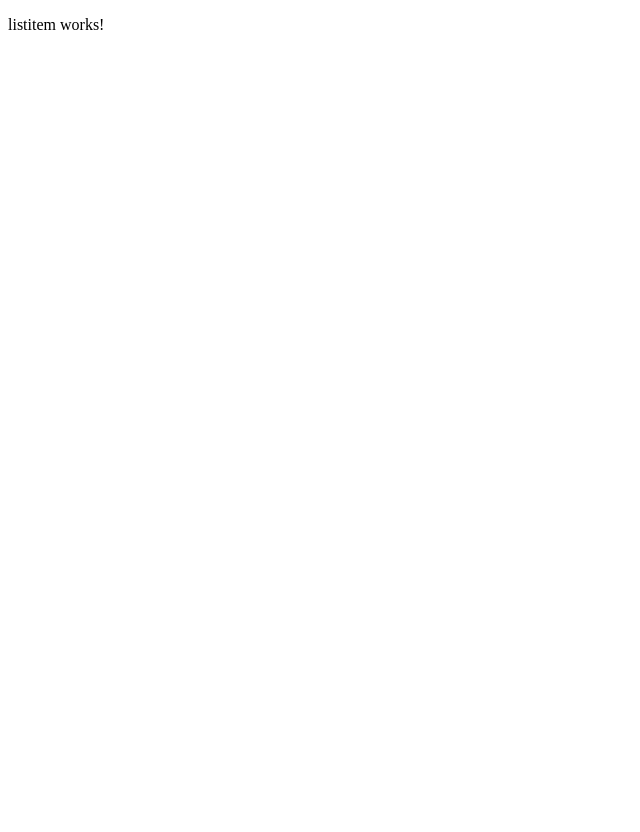
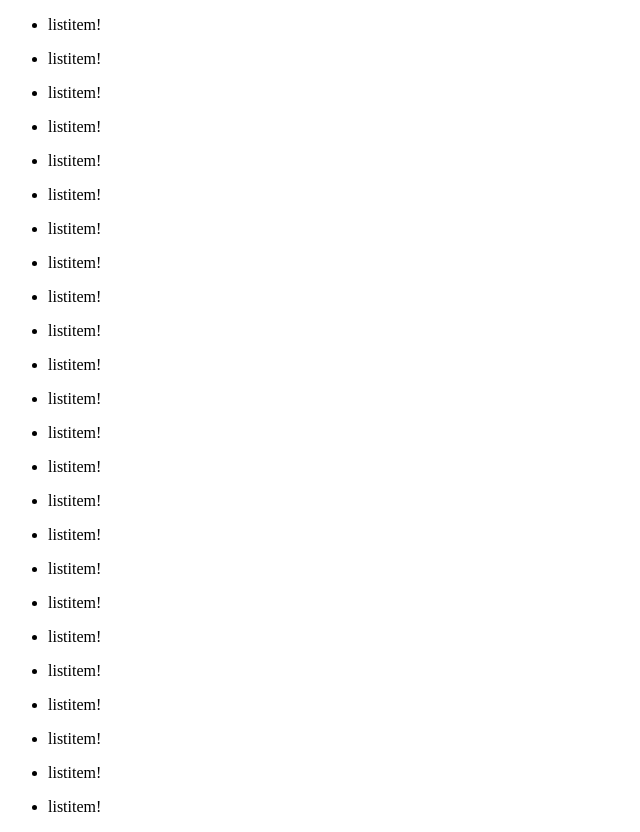
Before and after one commit to milleraundra/angular-practice-app, an Angular app: page / in a window 1280 px wide. Shown: the whole page, without its empty margins (0-640 px from the left). Before the commit the page ends 800 px from the top, so only its background shows below. Built offline with nearby package versions, Linux system fonts and the light colour scheme.

Commit message:
manually create new component

```diff
--- a/src/app/app.component.html
+++ b/src/app/app.component.html
@@ -1 +1,4 @@
-<app-listitem></app-listitem>
+<app-list></app-list>
+<app-list></app-list>
+<app-list></app-list>
+<app-list></app-list>
--- a/src/app/app.module.ts
+++ b/src/app/app.module.ts
@@ -5,11 +5,13 @@ import { HttpModule } from '@angular/http';
 
 import { AppComponent } from './app.component';
 import { ListitemComponent } from './listitem/listitem.component';
+import { ListComponent } from './list/list.component';
 
 @NgModule({
   declarations: [
     AppComponent,
-    ListitemComponent
+    ListitemComponent,
+    ListComponent
   ],
   imports: [
     BrowserModule,
--- /dev/null
+++ b/src/app/list/list.component.html
@@ -0,0 +1,8 @@
+<ul>
+  <li><app-listitem></app-listitem></li>
+  <li><app-listitem></app-listitem></li>
+  <li><app-listitem></app-listitem></li>
+  <li><app-listitem></app-listitem></li>
+  <li><app-listitem></app-listitem></li>
+  <li><app-listitem></app-listitem></li>
+</ul>
--- a/src/app/listitem/listitem.component.html
+++ b/src/app/listitem/listitem.component.html
@@ -1,3 +1,3 @@
 <p>
-  listitem works!
+  listitem!
 </p>
```
Also changed, not shown: src/app/list/list.component.ts (added, +14 -0 lines), src/app/list/list.component.css (added).
